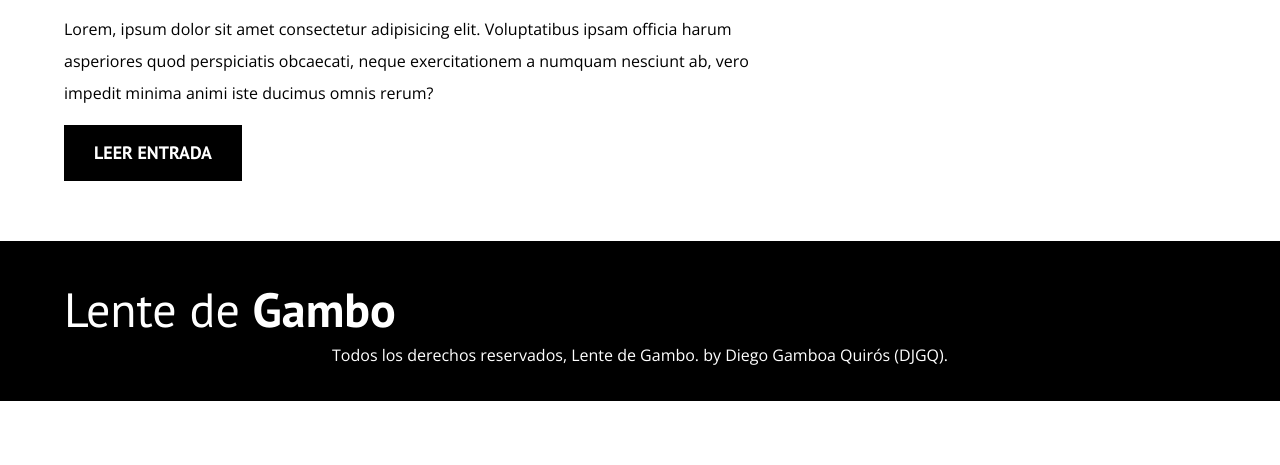
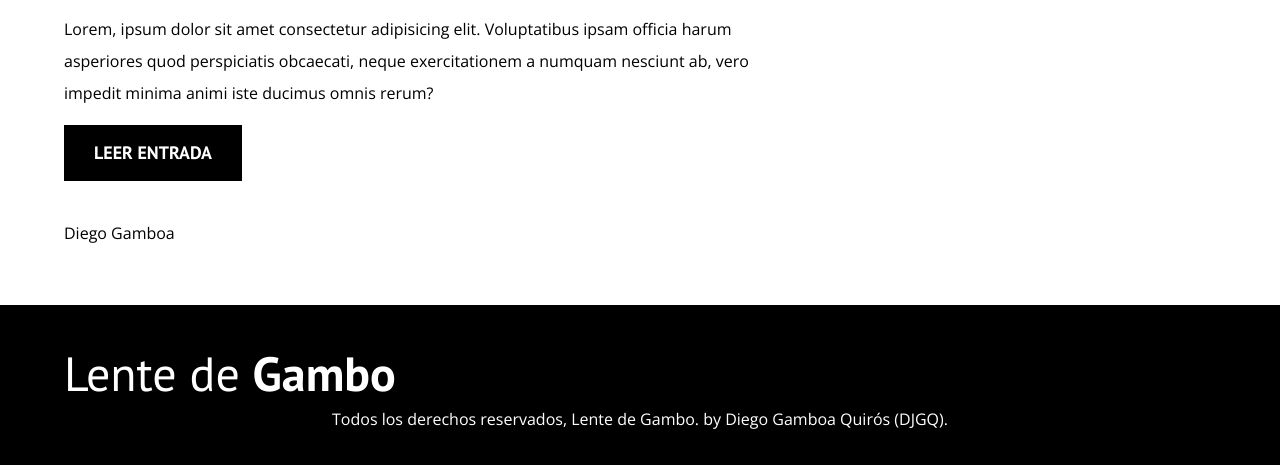
Before and after one commit to diegogqcr/LentePortfolio, a plain HTML site: page index.html in a window 1280 px wide. Shown: the part 2186-2651 px from the top of the page. Before the commit the page ends 2587 px from the top, so only its background shows below. Drawn offline with nearby package versions, Linux system fonts and the light colour scheme; no server answers.

Commit message:
update index div name

```diff
--- a/index.html
+++ b/index.html
@@ -100,7 +100,9 @@
                   <a href="entrada.html" class="boton boton--primario">Leer Entrada</a>
                   </div><!--Entrada 3-->
            </article>
-
+           <div>
+                <p>Diego Gamboa</p>
+           </div>
         </main><!--"blog main-->
         <aside class="sidebar">
             <h3>Servicios</h3>
```
